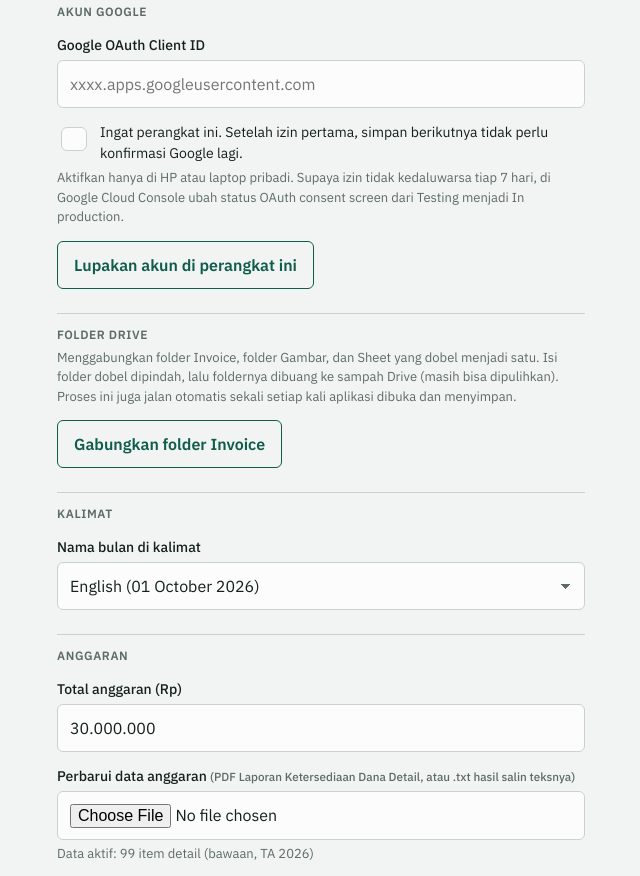
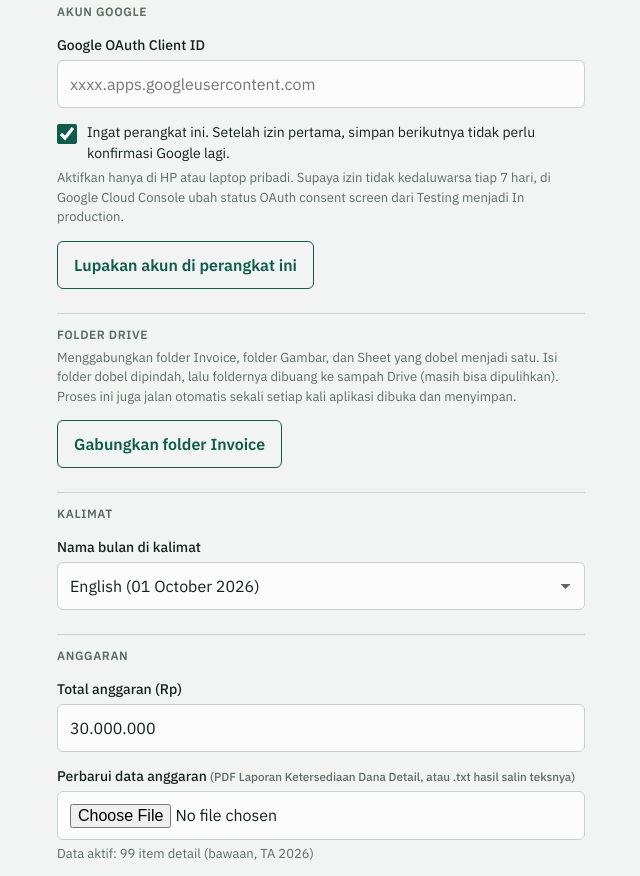
Before and after one commit to fleurdelist/catat-invoice, a plain HTML site: page index.html in a window 1280 px wide. Shown: the part 1400-2276 px from the top of the page, without its empty margins (319-959 px from the left). Drawn offline with Linux system fonts and the light colour scheme.

Commit message:
edit-8
perbaikan tombol centang

```diff
--- a/index.html
+++ b/index.html
@@ -55,7 +55,7 @@ small{color:var(--mute)}
 .grp:first-of-type{margin-top:12px;border-top:0;padding-top:0}
 .hint{color:var(--mute);font-size:13px;margin:4px 0 0}
 .chk{display:flex;gap:10px;align-items:flex-start;font-weight:400;margin:14px 0 0}
-.chk input{width:auto;margin-top:5px;flex:none}
+.chk input{-webkit-appearance:checkbox;appearance:auto;width:20px;height:20px;min-width:20px;padding:0;margin:2px 0 0;flex:none;accent-color:var(--accent)}
 .sum{border:1px solid var(--line);border-radius:6px;background:var(--card);padding:10px 12px;font-size:14px;margin-top:14px}
 .sum ul{margin:6px 0 0;padding-left:18px;max-height:200px;overflow:auto}
 .sum li{margin:2px 0}
```
